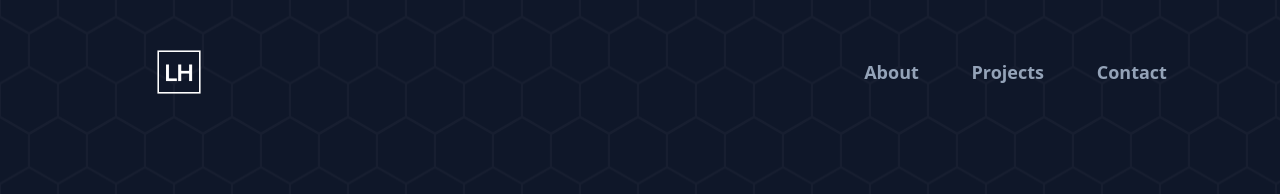
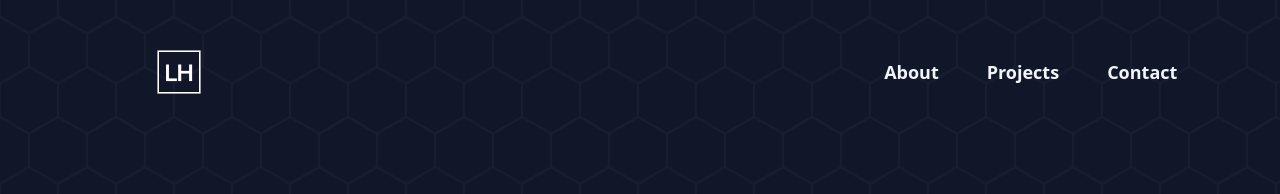
Before and after one commit to luhook04/personal-portfolio, a React (Create React App) app: page / in a window 1280 px wide. Shown: the top 194 px of the page. Built offline with nearby package versions, Linux system fonts and the light colour scheme.

Commit message:
Add different hover animation on the header links

```diff
--- a/src/App.css
+++ b/src/App.css
@@ -15,14 +15,34 @@ body {
   overflow-x: hidden;
 }
 
+.about-content {
+  color: #fcd34d;
+}
+
 .nav-links li a {
-  box-shadow: inset 0 0 0 0 #3b4157;
   font-weight: 600;
-  border-radius: 4px;
+  display: inline-block;
+  position: relative;
+
   margin: 0 -0.25rem;
-  padding: 0.35rem 0.65rem;
-  transition: color 0.4s ease-in-out, box-shadow 0.3s ease-in-out;
-  text-decoration: none;
+}
+
+.nav-links li a:after {
+  content: '';
+  position: absolute;
+  left: 0;
+  bottom: 0;
+  width: 100%;
+  transform: scaleX(0);
+  height: 2px;
+  background-color: white;
+  transform-origin: bottom right;
+  transition: transform 0.25s ease-out;
+}
+
+.nav-links li a:hover:after {
+  transform: scaleX(1);
+  transform-origin: bottom left;
 }
 
 nav {
@@ -489,7 +509,7 @@ a span {
   }
 
   .nav-links a:hover {
-    box-shadow: inset 100px 0 0 0 #3b4157;
+    /* box-shadow: inset 100px 0 0 0 #3b4157; */
     color: white;
   }
 
--- a/src/components/About.js
+++ b/src/components/About.js
@@ -3,7 +3,7 @@ import sadiePhoto from '../assets/sadie1.jpeg';
 
 const About = () => {
   return (
-    <section id="about" className="about-content font-About text-amber-400">
+    <section id="about" className="about-content font-About ">
       <div className="flex-header">
         <div></div>
         <h2>About Me</h2>
--- a/src/components/Header.js
+++ b/src/components/Header.js
@@ -4,16 +4,16 @@ const Header = () => {
   return (
     <header>
       <nav>
-        <div className="w-10/12 mx-auto flex justify-between text-slate-400">
+        <div className="w-10/12 mx-auto flex justify-between text-slate-100">
           <a href="#top">
             <img
               src={logo}
               title="Back to top"
               alt="Back to top"
-              className="h-36 w-36"
+              className="md:h-36 md:w-36 w-28 h-28"
             />
           </a>
-          <ul className="flex md:text-lg items-center gap-x-3 md:gap-x-10 nav-links">
+          <ul className="flex md:text-lg items-center gap-x-7 sm:gap-x-10 md:gap-x-14 nav-links">
             <li>
               <a href="#about">About</a>
             </li>
```
